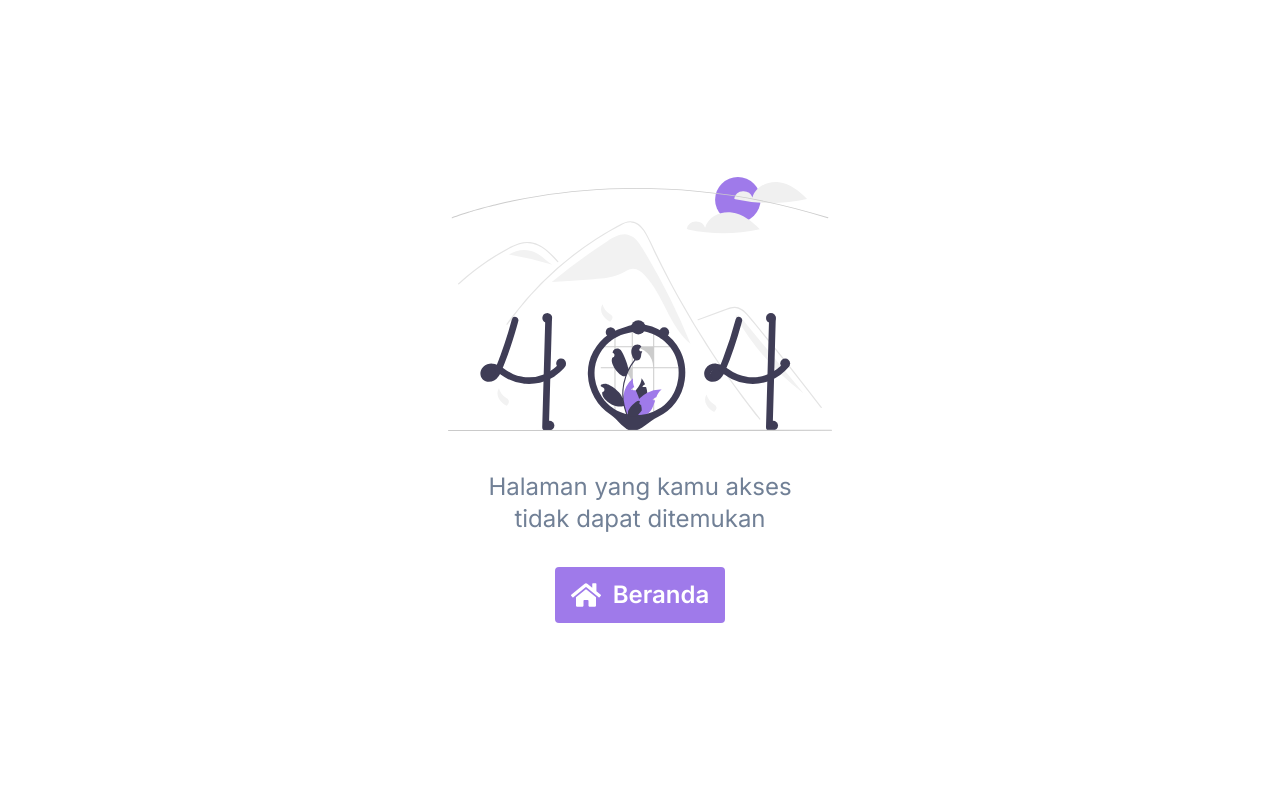
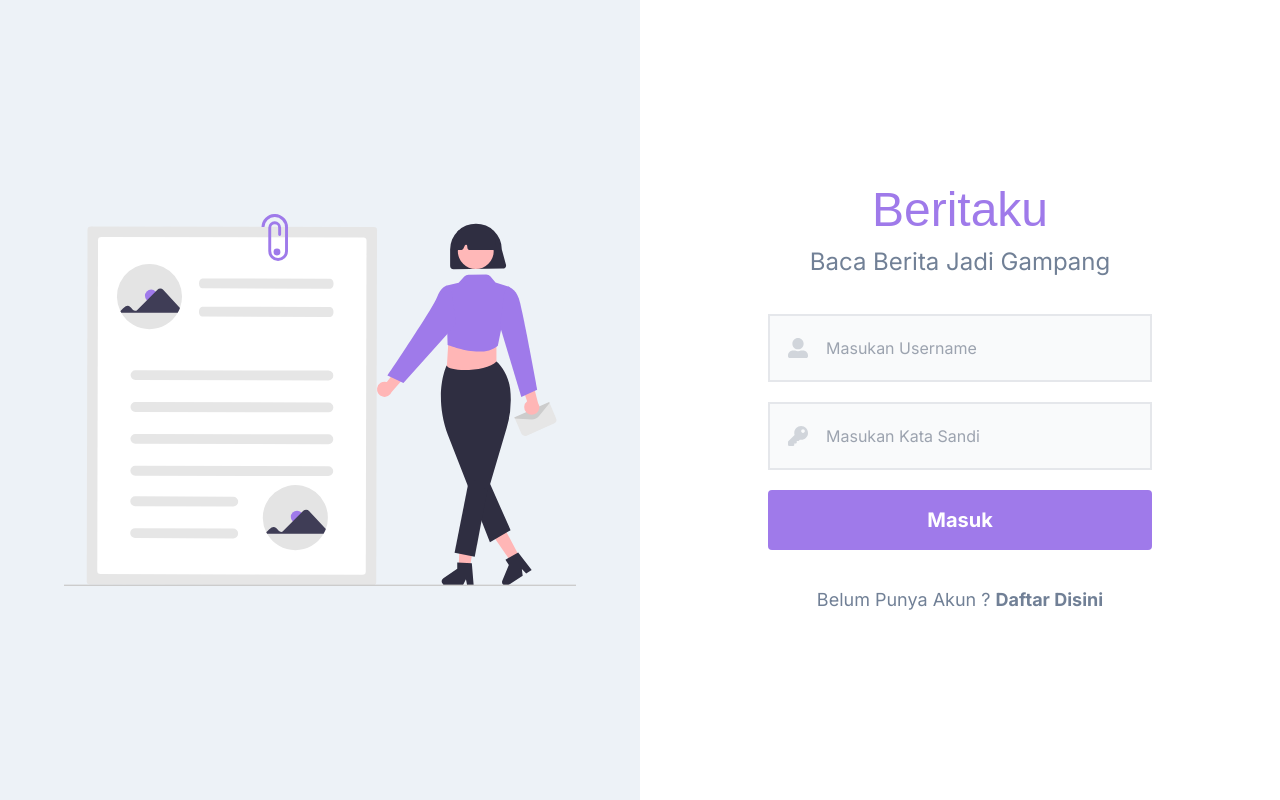
Before and after one commit to rickyaditb/beritaqu, a Next.js app: page /login in a window 1280 px wide. Before the commit this address had no page. Built offline with nearby package versions, Linux system fonts and the light colour scheme.

Commit message:
feat: add login component

```diff
--- /dev/null
+++ b/app/login/page.jsx
@@ -0,0 +1,31 @@
+import { FaKey, FaUserAlt } from "react-icons/fa";
+
+export default function page() {
+  return (
+    <div className="grid grid-cols-2 h-screen">
+      <div className="justify-center items-center px-10 hidden md:flex">
+        <img src="/login.svg" alt="" className="max-w-lg w-full" />
+      </div>
+      <div className="bg-white flex flex-col justify-center items-center gap-9 px-10 col-span-2 md:col-span-1">
+        <div className="flex gap-3 flex-col items-center">
+          <p className={`text-primary text-5xl font-custom`}>
+            Beritaku
+          </p>
+          <p className="text-secondary text-2xl text-center">Baca Berita Jadi Gampang</p>
+        </div>
+        <div className="flex flex-col gap-5 w-full items-center">
+          <div className="flex items-center w-full max-w-96">
+            <FaUserAlt className="text-xl text-gray-300 absolute ml-5" />
+            <input type="text" className="bg-gray-50 p-5 border-gray-200 border-2 w-full pl-14 focus:outline-none" placeholder="Masukan Username" />
+          </div>
+          <div className="flex items-center w-full max-w-96">
+            <FaKey className="text-xl text-gray-300 absolute ml-5" />
+            <input type="text" className="bg-gray-50 p-5 border-gray-200 border-2 w-full pl-14 focus:outline-none" placeholder="Masukan Kata Sandi" />
+          </div>
+          <button className="bg-primary max-w-96 w-full py-4 text-xl text-white font-bold rounded">Masuk</button>
+        </div>
+        <p className="text-secondary text-lg">Belum Punya Akun ? <b className="cursor-pointer">Daftar Disini</b></p>
+      </div>
+    </div>
+  )
+}
```
Also changed, not shown: public/login.svg (added).
